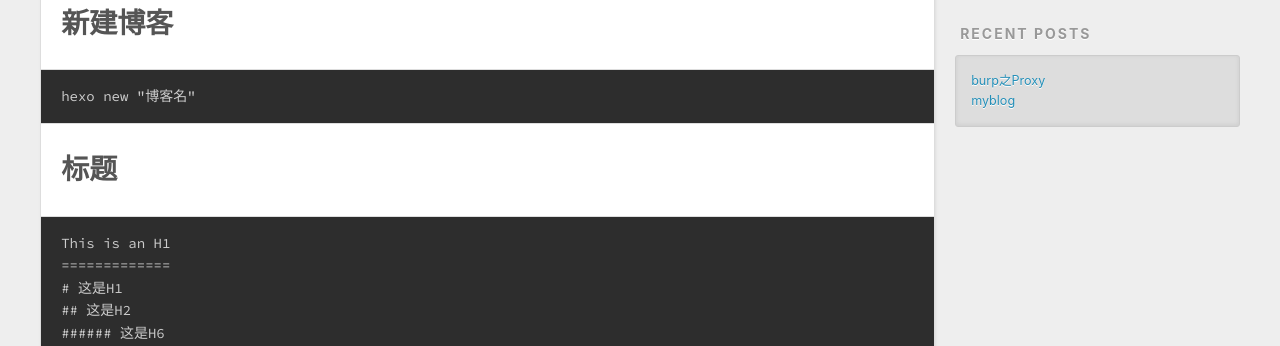
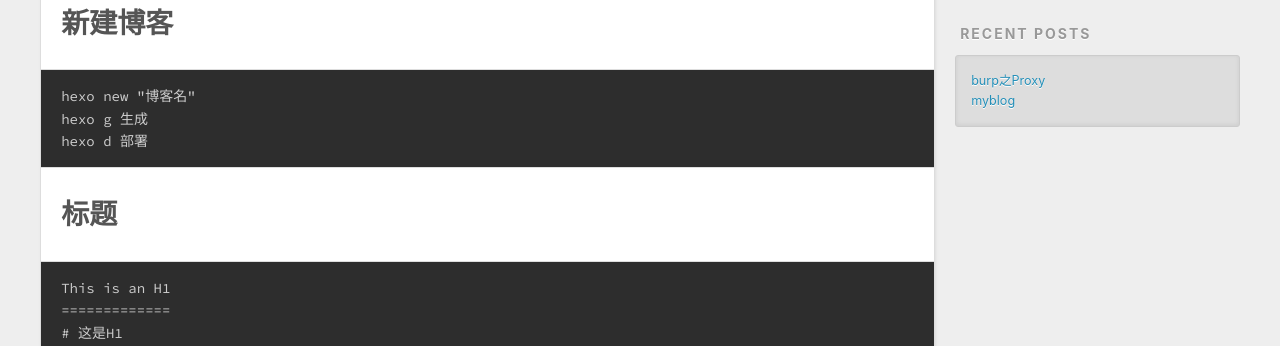
Before and after one commit to HowSir/HowSir.github.io, a plain HTML site: page 2020/09/20/学习Markdown语法/index.html in a window 1280 px wide. Shown: the part 454-800 px from the top of the page. Drawn offline with nearby package versions, Linux system fonts and the light colour scheme; files whose address does not match are found by name.

Commit message:
Site updated: 2020-09-28 00:04:24

```diff
--- a/2020/09/20/学习Markdown语法/index.html
+++ b/2020/09/20/学习Markdown语法/index.html
@@ -7,16 +7,16 @@
 
   <title>myblog | 一只菜鸟的博客</title>
   <meta name="viewport" content="width=device-width, initial-scale=1, maximum-scale=1">
-  <meta name="description" content="新建博客hexo new &quot;博客名&quot; 标题This is an H1 &#x3D;&#x3D;&#x3D;&#x3D;&#x3D;&#x3D;&#x3D;&#x3D;&#x3D;&#x3D;&#x3D;&#x3D;&#x3D; # 这是H1 ## 这是H2 ###### 这是H6 列表* Red * Green * Blue 分隔线你可以在一行中用三个以上的星号、减号、底线来建立一个分隔线，行内不能有其他东西。你也可以在星号或是减号中间插入空格。下面每种写法都可以建立分隔线： * * * *** ****">
+  <meta name="description" content="新建博客hexo new &quot;博客名&quot; hexo g 生成 hexo d 部署 标题This is an H1 &#x3D;&#x3D;&#x3D;&#x3D;&#x3D;&#x3D;&#x3D;&#x3D;&#x3D;&#x3D;&#x3D;&#x3D;&#x3D; # 这是H1 ## 这是H2 ###### 这是H6 列表* Red * Green * Blue 分隔线你可以在一行中用三个以上的星号、减号、底线来建立一个分隔线，行内不能有其他东西。你也可以在星号或是减号中间插入空格。下面每种写法都可以建">
 <meta property="og:type" content="article">
 <meta property="og:title" content="myblog">
 <meta property="og:url" content="http://example.com/2020/09/20/%E5%AD%A6%E4%B9%A0Markdown%E8%AF%AD%E6%B3%95/index.html">
 <meta property="og:site_name" content="一只菜鸟的博客">
-<meta property="og:description" content="新建博客hexo new &quot;博客名&quot; 标题This is an H1 &#x3D;&#x3D;&#x3D;&#x3D;&#x3D;&#x3D;&#x3D;&#x3D;&#x3D;&#x3D;&#x3D;&#x3D;&#x3D; # 这是H1 ## 这是H2 ###### 这是H6 列表* Red * Green * Blue 分隔线你可以在一行中用三个以上的星号、减号、底线来建立一个分隔线，行内不能有其他东西。你也可以在星号或是减号中间插入空格。下面每种写法都可以建立分隔线： * * * *** ****">
+<meta property="og:description" content="新建博客hexo new &quot;博客名&quot; hexo g 生成 hexo d 部署 标题This is an H1 &#x3D;&#x3D;&#x3D;&#x3D;&#x3D;&#x3D;&#x3D;&#x3D;&#x3D;&#x3D;&#x3D;&#x3D;&#x3D; # 这是H1 ## 这是H2 ###### 这是H6 列表* Red * Green * Blue 分隔线你可以在一行中用三个以上的星号、减号、底线来建立一个分隔线，行内不能有其他东西。你也可以在星号或是减号中间插入空格。下面每种写法都可以建">
 <meta property="og:locale" content="en_US">
 <meta property="og:image" content="http://example.com/2020/09/20/%E5%AD%A6%E4%B9%A0Markdown%E8%AF%AD%E6%B3%95/timg.jpg">
 <meta property="article:published_time" content="2020-09-20T12:29:39.000Z">
-<meta property="article:modified_time" content="2020-09-27T16:00:34.078Z">
+<meta property="article:modified_time" content="2020-09-27T16:03:57.588Z">
 <meta property="article:author" content="John Doe">
 <meta name="twitter:card" content="summary">
 <meta name="twitter:image" content="http://example.com/2020/09/20/%E5%AD%A6%E4%B9%A0Markdown%E8%AF%AD%E6%B3%95/timg.jpg">
@@ -90,7 +90,9 @@
 
     <div class="article-entry" itemprop="articleBody">
 
-        <h1 id="新建博客"><a href="#新建博客" class="headerlink" title="新建博客"></a>新建博客</h1><pre><code>hexo new &quot;博客名&quot;</code></pre>
+        <h1 id="新建博客"><a href="#新建博客" class="headerlink" title="新建博客"></a>新建博客</h1><pre><code>hexo new &quot;博客名&quot;
+hexo g 生成
+hexo d 部署</code></pre>
 <h1 id="标题"><a href="#标题" class="headerlink" title="标题"></a>标题</h1><pre><code>This is an H1
 =============
 # 这是H1
```
Also changed, not shown: index.html (+3 -1 lines).
